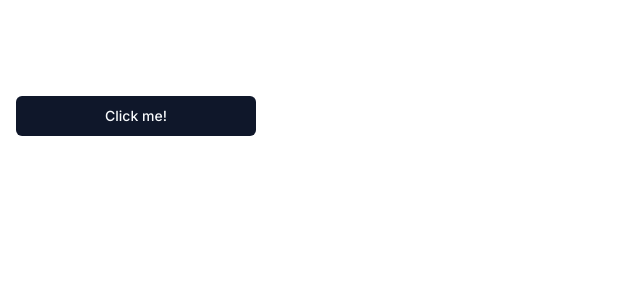
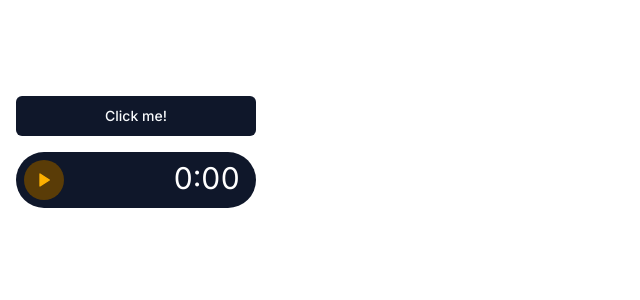
Before and after one commit to shouta0715/animation-collection, a Next.js app: page / in a window 1280 px wide. Shown: the top 300 px of the page, without its empty margins (0-640 px from the left). Built offline with nearby package versions, Linux system fonts and the light colour scheme.

Commit message:
count timer

```diff
--- a/src/app/page.tsx
+++ b/src/app/page.tsx
@@ -1,9 +1,11 @@
+import { Counter } from "@/features/counter/components";
 import { StatusButton } from "@/features/status-button/components";
 
 export default function Home() {
   return (
-    <div>
+    <div className="flex h-screen flex-col space-y-4">
       <StatusButton />
+      <Counter />
     </div>
   );
 }
--- /dev/null
+++ b/src/features/counter/components/index.tsx
@@ -0,0 +1,48 @@
+/* eslint-disable react/no-array-index-key */
+
+"use client";
+
+import { AnimatePresence, motion } from "framer-motion";
+import { Pause, Play } from "lucide-react";
+import { useTimer } from "@/features/counter/hooks";
+import { Button } from "@/features/ui/button";
+
+export function Counter() {
+  const { padTime, isRunning, onChangeRunning } = useTimer();
+
+  return (
+    <div className="flex w-60 justify-between rounded-full bg-primary p-2">
+      <Button
+        className="size-10 rounded-full bg-[#5A3C07] hover:bg-[#694608]"
+        onClick={onChangeRunning}
+        size="icon"
+      >
+        {isRunning ? (
+          <Pause className="size-4 fill-current  text-[#FDB000]" />
+        ) : (
+          <Play className="size-4 fill-current text-[#FDB000]" />
+        )}
+      </Button>
+
+      <div className="flex px-2">
+        <span key="0" className="text-center text-3xl tabular-nums text-white">
+          0:
+        </span>
+        {padTime.map((time, index) => (
+          <AnimatePresence key={index} initial={false} mode="popLayout">
+            <motion.span
+              key={time}
+              animate={{ opacity: 1, y: 0 }}
+              className="text-center text-3xl tabular-nums text-white"
+              exit={{ opacity: 0, y: 0 }}
+              initial={{ opacity: 0, y: 25 }}
+              transition={{ duration: 0.4, type: "spring", bounce: 0 }}
+            >
+              {time}
+            </motion.span>
+          </AnimatePresence>
+        ))}
+      </div>
+    </div>
+  );
+}
--- /dev/null
+++ b/src/features/counter/hooks/index.ts
@@ -0,0 +1,43 @@
+import { useEffect, useRef, useState } from "react";
+
+type UseTimerProps = {
+  initialTime?: number;
+  ms?: number;
+  step?: number;
+};
+export function useTimer({
+  initialTime = 0,
+  ms = 1000,
+  step = 1,
+}: UseTimerProps = {}) {
+  const [isRunning, setIsRunning] = useState(false);
+  const [time, setTime] = useState(initialTime);
+
+  const onChangeRunning = () => {
+    setIsRunning((prevIsRunning) => !prevIsRunning);
+  };
+
+  const timerRef = useRef<number | null>(null);
+
+  useEffect(() => {
+    if (!isRunning) return () => {};
+
+    timerRef.current = window.setInterval(() => {
+      setTime((prevTime) => prevTime + step);
+    }, ms);
+
+    return () => {
+      if (!timerRef.current) return;
+
+      clearInterval(timerRef.current);
+    };
+  }, [isRunning, ms, step]);
+
+  const padTime = time.toString().padStart(2, "0").split("");
+
+  return {
+    padTime,
+    isRunning,
+    onChangeRunning,
+  };
+}
```
